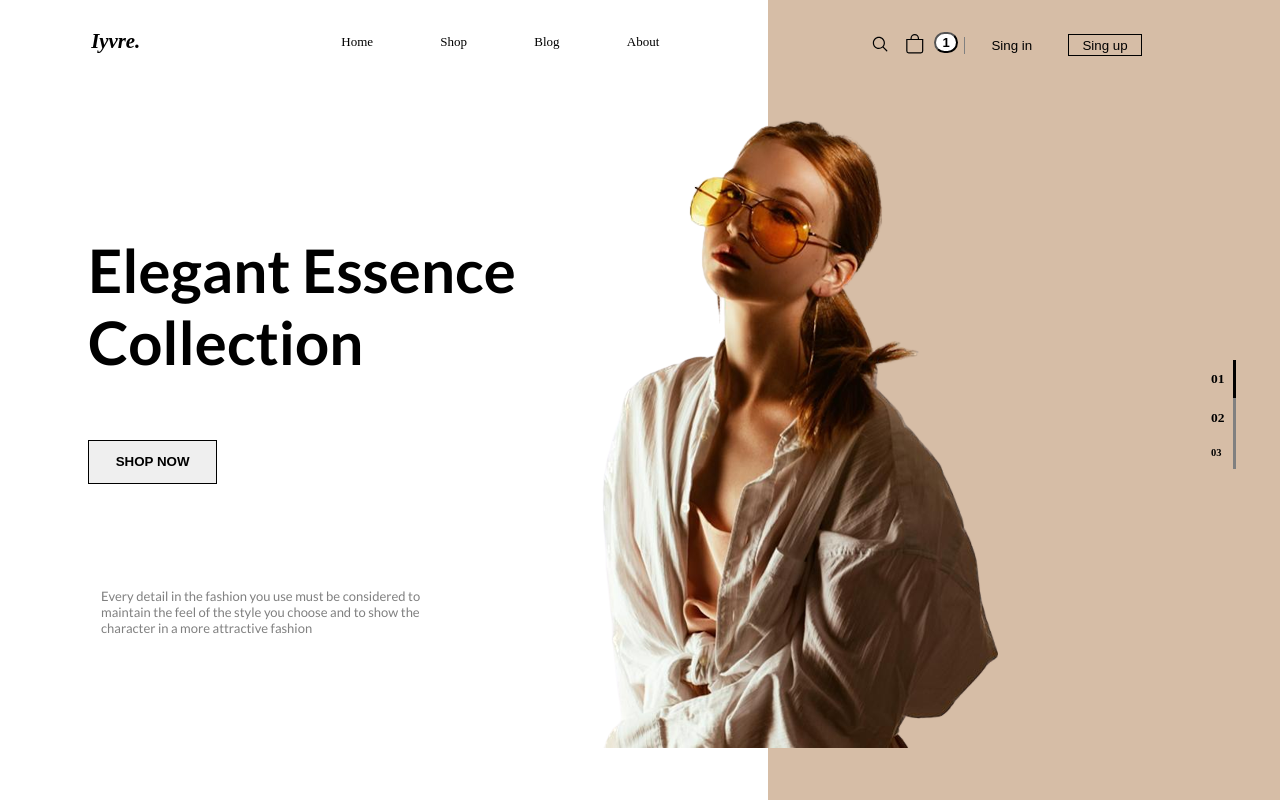
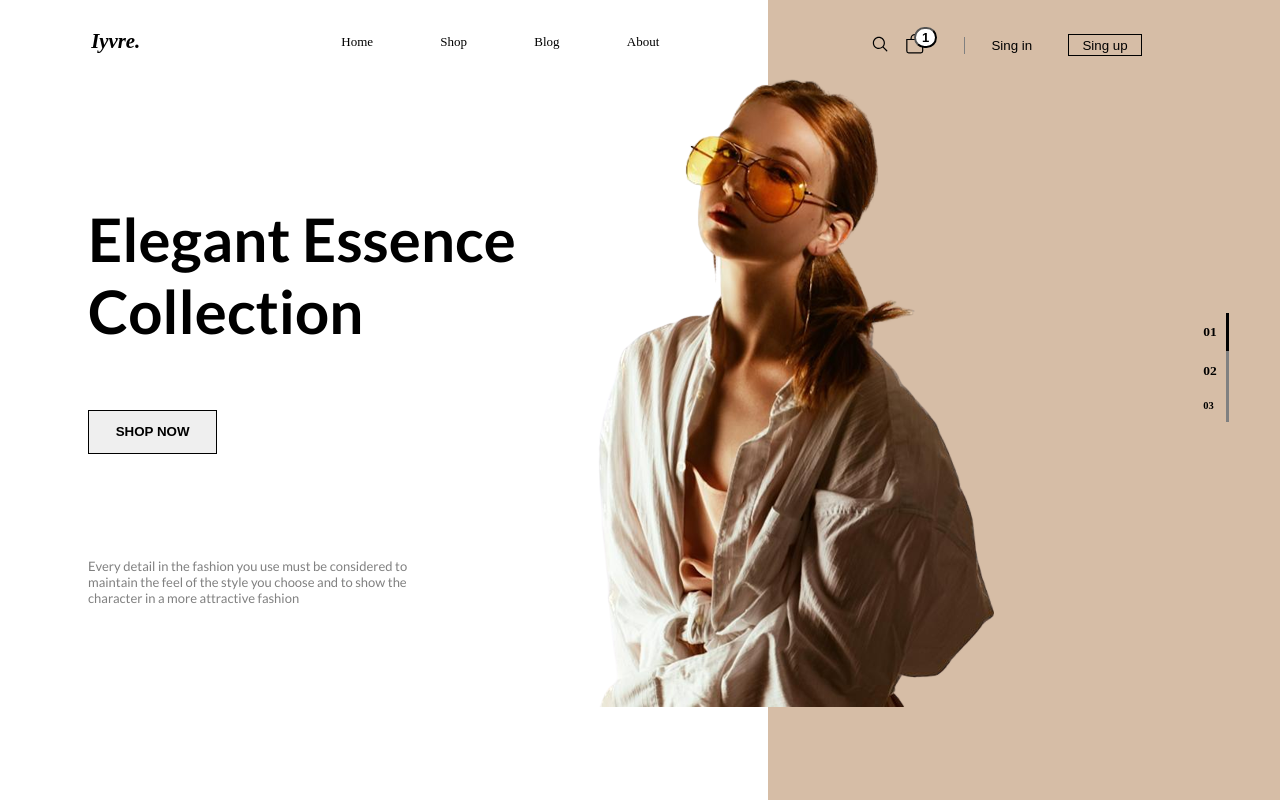
Before and after one commit to NicoLopezBjj/dobleSegundoTP, a plain HTML site: page index.html in a window 1280 px wide. Drawn offline with Linux system fonts and the light colour scheme; a web font is replaced by a local one.

Commit message:
arreglo de absolute y relative

```diff
--- a/estilo.css
+++ b/estilo.css
@@ -9,6 +9,10 @@ body{
 header{
     display:flex;
     justify-content: space-between
+}
+
+section{
+    position: relative;
 }
 
 a{
@@ -66,6 +70,7 @@ a{
 
 .iconos{
     margin-right: 3em ;
+    position: relative;
 }
 
 .lupa{
@@ -78,11 +83,10 @@ a{
     border-radius: 3em;
     background-color: white;
     position: absolute;
-    top:4%;
-    left: 73%;
+    bottom:64%;
+    left: 80%;
     font-size: small;
     font-weight: bold;
-
 }
 
 .shop{
@@ -107,9 +111,8 @@ a{
 .titulo{
     margin-left: 2em;
     font-size: 2.5rem;
-    margin-bottom: 1em;
-    margin-top: 4em;
     font-family: 'Lato', sans-serif;
+    padding-top: 2em;
 }
 
 .comprar{
@@ -121,9 +124,6 @@ a{
 
 .texto{
     margin-top: 8em;
-    padding-right: 18em;
-    margin-left:1em;
-    /* padding-bottom: 5em; */
     color: gray;
     font-size: small;
 }
@@ -131,7 +131,7 @@ a{
 .imagen{
     position: absolute;
     right: 22%;
-    top: 15%;
+    top: 1%;
 }
 
 .escala{
@@ -154,157 +154,3 @@ a{
     border-right: 3px solid gray;
     padding-right: 1em;
 }
-
-/* .uno{
-    border-right: 2px solid black;
-}
-
-.dos{
-    border-right: 2px solid gray;
-}
-
-.tres{
-    border-right: 2px solid gray;
-} */
-
-
-/* body{
-    margin: 0rem 7rem;
-    padding: 0;
-    background-color: black;
-}
-
-header{
-    display: flex;
-    justify-content: space-around;
-}
-
-a{
-    color: black;
-}
-
-.blanco{
-    background-color: white;
-    width: 60%;
-    height: 100%;
-    font-size: small;
-}
-
-.izquierda{
-    display: flex;
-    margin-top: 1em;
-    /* padding-top: 2em;
-}
-
-.menu{
-    margin-left: 6em;
-    margin-top: 1.5em;
-    /* margin-right: 20%; */
-    /* margin-left: 4em;
-}
-
-.logo{
-    font-size: large;
-    font-weight: 1000;
-    margin-left: 3em;
-    margin-bottom: 1em;
-    padding-left: 3em;
-    font-style: italic; */
-
-    /* margin-bottom: 4em; */
-    /* margin-left: 3em; */
-    /* padding-bottom: 2em;
-}
-
-.titulo{
-    padding-left: 3em;
-    font-size: 2rem;
-    margin-bottom: 1em;
-    margin-top: 4em;
-    */
-
-    /* margin-top: 6em;
-    padding-left: 5em;
-    font-size: 2rem;
-}
-
-.comprar{
-    text-transform: uppercase;
-    padding: 1em 2em;
-    border: 1px solid black;
-    /* margin-top: 2em; */
-    /* color: black;
-    font-weight: 600;
-}
-
-.color{
-    background-color: #d6bda6;
-    width: 40%;
-    height: 44em;
-}
-
-.auno{
-    margin: 1rem 1rem;
-    padding: 1rem 1rem;
-}
-
-.ados{
-    margin: 1rem 1rem;
-    padding: 1rem 1rem;
-}
-
-.atres{
-    margin: 1rem 1rem;
-    padding: 1rem 1rem;
-}
-
-.acuatro{
-    margin: 1rem 1rem;
-    padding: 1rem 1rem;
-}
-
-.derecha{
-    display: flex;
-    padding-top: 2em;
-    padding-left: 10em;
-    font-size: small;
-}
-
-.iconos{
-    margin-right: 2em;
-}
-
-.lupa{
-    width: 1em;
-    height: 1em;
-    padding-right: 1em;
-}
-
-.shop{
-    padding-left: 0,5em;
-}
-
-.botones{
-}
-
-.sinborde{
-    border: none;
-    border-left: 1px solid gray;
-    padding-left: 2em;
-    background-color:  #d6bda6;
-}
-
-.conborde{
-    border: 1px solid black;
-    background-color:   #d6bda6;
-    margin-left: 2em;
-    padding: 0.2em 1em;
-}
-
-.texto{
-    margin-top: 8em;
-    padding-right: 18em;
-    padding-left: 7em;
-    padding-bottom: 5em;
-    color: gray;
-} */
```
